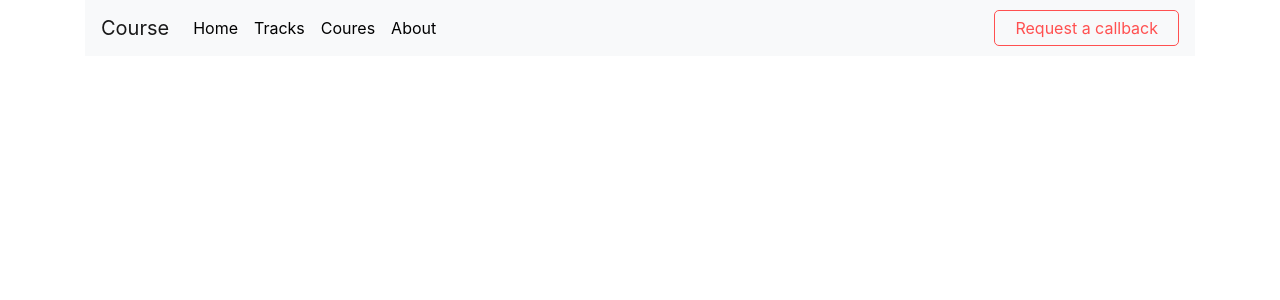
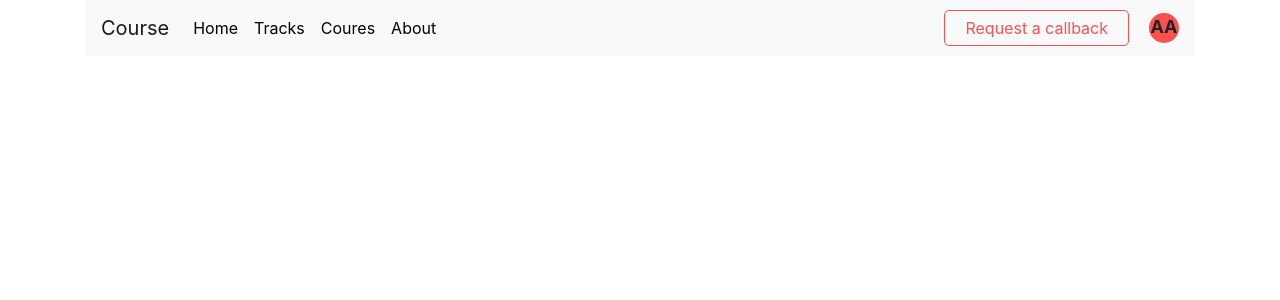
Before and after one commit to arjitacharya/POC, a React (Create React App) app: page / in a window 1280 px wide. Shown: the top 300 px of the page. Built offline with nearby package versions, Linux system fonts and the light colour scheme.

Commit message:
added initial avtar

```diff
--- a/src/components/navbar/MainHeader.jsx
+++ b/src/components/navbar/MainHeader.jsx
@@ -64,6 +64,9 @@ export default function MainHeader(props) {
 
               <div className="callbackDiv">Request a callback</div>
             </Navbar.Collapse>
+            <div className="profile-avtar">
+              <strong>AA</strong>
+            </div>
           </Navbar>
         </div>
         <div>
--- a/src/components/navbar/navbar.css
+++ b/src/components/navbar/navbar.css
@@ -20,16 +20,17 @@
   width: 70%;
   margin-top: 5%;
 }
-.main-nav-container > ul {
+
+.main-nav-container>ul {
   list-style: none;
   display: flex;
 }
 
-.main-nav-container > ul > li {
+.main-nav-container>ul>li {
   padding: 5px;
 }
 
-.nav-link > .active {
+.nav-link>.active {
   color: #ff5050;
 }
 
@@ -50,3 +51,13 @@ a.active {
 .sidebar-item:hover {
   color: #ff5050;
 }
+
+.profile-avtar {
+  vertical-align: middle;
+  width: 30px;
+  height: 30px;
+  border-radius: 50%;
+  margin-left: 20px;
+  background-color: #ff5050;
+  font-size: 18px;
+}
```
